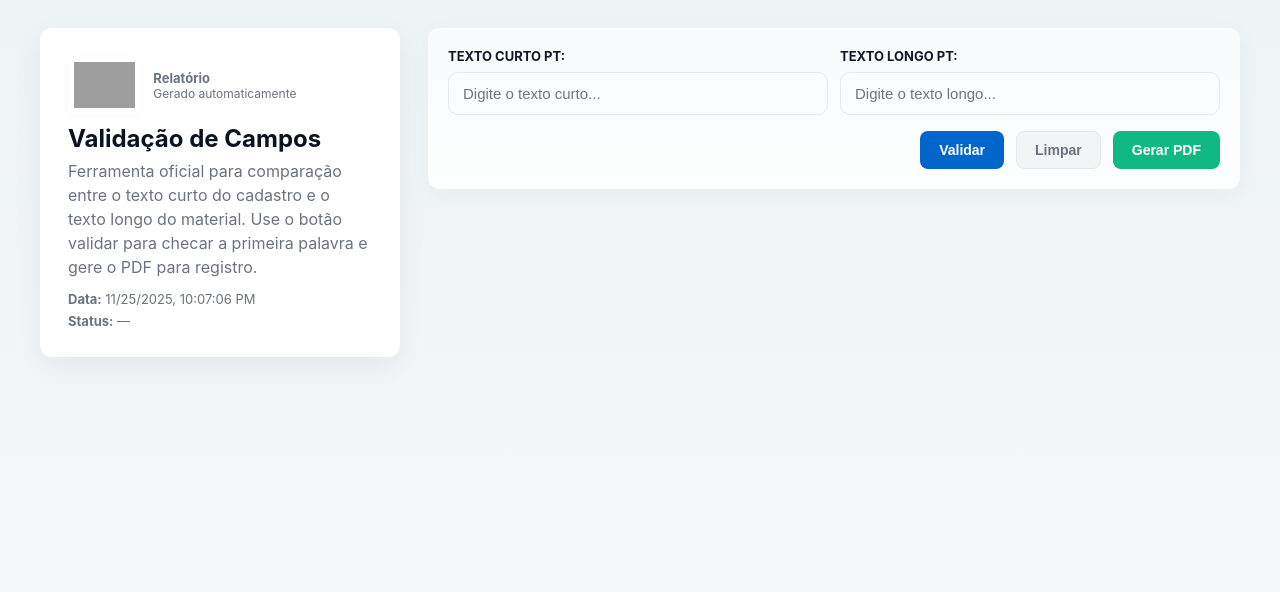
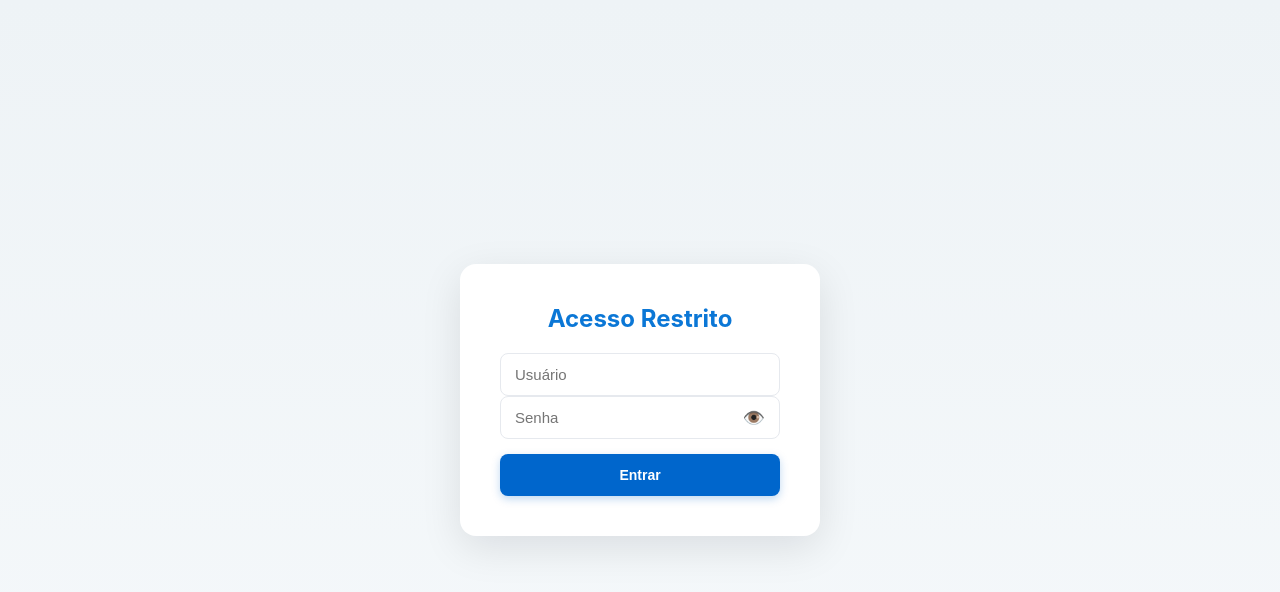
Before and after one commit to thiagodiassouza6-cyber/Valida-o-texto-curto-longo-PT, a plain HTML site: page index.html in a window 1280 px wide. Drawn offline with nearby package versions, Linux system fonts and the light colour scheme; grey boxes are pictures that could not be loaded.

Commit message:
Update index.html
Login e senha

```diff
--- a/index.html
+++ b/index.html
@@ -1,7 +1,7 @@
 <!DOCTYPE html>
 <html>
 <head>
-<title>Validação de Campos — Simplificada</title>
+<title>Validação de Campos — Acesso Restrito</title>
 <script src="https://cdnjs.cloudflare.com/ajax/libs/html2canvas/1.4.1/html2canvas.min.js"></script>
 <script src="https://cdnjs.cloudflare.com/ajax/libs/jspdf/2.5.1/jspdf.umd.min.js"></script>
 
@@ -15,44 +15,141 @@
     --success:#16a34a;
     --danger:#dc2626;
     --radius:12px;
+    --shadow-light: 0 4px 12px rgba(2,6,23,0.05);
+    --shadow-strong: 0 12px 40px rgba(2,6,23,0.1);
   }
 
   *{box-sizing:border-box}
-  html,body{height:100%}
+  html,body{height:100%;}
   body{
     margin:0;
     font-family: "Inter", Arial, sans-serif;
     background: linear-gradient(180deg,var(--bg), #f7fafc 120%);
     color:#111827;
     padding:28px;
+    position: relative;
+    overflow-x: hidden;
   }
 
-  /* Layout */
+  /* ------------------------------------- */
+  /* ESTILOS DA TELA DE LOGIN */
+  /* ------------------------------------- */
+  #login-overlay{
+    position: fixed;
+    top: 0; left: 0; right: 0; bottom: 0;
+    background: linear-gradient(180deg, var(--bg), #f7fafc 120%);
+    display: flex;
+    justify-content: center;
+    align-items: center;
+    z-index: 1000;
+  }
+  .login-card{
+    background: var(--card);
+    padding: 40px;
+    border-radius: 16px;
+    box-shadow: var(--shadow-strong);
+    width: 360px;
+    text-align: center;
+  }
+  .login-card h2{
+    margin-top: 0;
+    font-size: 24px;
+    color: var(--accent-2);
+  }
+  .login-card input[type="text"],
+  .login-card input[type="password"]{
+    width: 100%;
+    padding: 12px 14px;
+    /* margin-bottom: 15px; removido daqui */
+    border-radius: 8px;
+    border: 1px solid #e6e9ee;
+    font-size: 15px;
+  }
+
+  /* NOVO: Container para o campo de senha + olho */
+  .password-container {
+      position: relative;
+      width: 100%;
+      margin-bottom: 15px; /* Margem aplicada ao container */
+  }
+
+  /* NOVO: Ícone de olho/cadeado */
+  .toggle-password {
+      position: absolute;
+      right: 15px;
+      top: 50%;
+      transform: translateY(-50%);
+      cursor: pointer;
+      color: var(--muted);
+      font-size: 18px;
+      transition: color 0.2s;
+      user-select: none;
+  }
+  .toggle-password:hover {
+      color: var(--accent);
+  }
+
+  .login-card button{
+    width: 100%;
+    padding: 12px;
+    font-weight: 700;
+  }
+  .login-card .error-msg {
+    color: var(--danger);
+    font-size: 14px;
+    margin-top: 10px;
+    display: none;
+  }
+
+  /* ------------------------------------- */
+  /* ESTILOS DA PÁGINA PRINCIPAL */
+  /* ------------------------------------- */
+
   .wrap{
-    display:grid;
+    display: none;
     grid-template-columns: 360px 1fr;
     gap:28px;
     align-items:start;
     max-width:1200px;
     margin:0 auto;
+    position: relative;
+    z-index: 10;
+  }
+
+  .abstract-bg-logo {
+      position: fixed;
+      bottom: -180px;
+      right: -180px;
+      width: 700px;
+      height: auto;
+      opacity: 0.12;
+      filter: blur(4px) grayscale(100%);
+      pointer-events: none;
+      z-index: 0;
+      transform: rotate(-10deg);
   }
 
   .card-left{
     background:var(--card);
     border-radius:var(--radius);
     padding:28px;
-    box-shadow: 0 10px 30px rgba(2,6,23,0.06);
+    box-shadow: var(--shadow-strong);
     min-height:220px;
+    position: relative;
+    z-index: 1;
   }
   .card-left .title{ font-size:24px; margin:10px 0 6px; font-weight:700; color:#0b1220; }
   .card-left .desc{ color:var(--muted); line-height:1.5; margin-bottom:12px; }
   .meta{ margin-top:12px; font-size:13px; color:var(--muted) }
 
   .card-right{
-    background: linear-gradient(180deg, rgba(255,255,255,0.6), rgba(255,255,255,0.9));
+    background: linear-gradient(180deg, rgba(255,255,255,0.7), rgba(255,255,255,0.95));
     padding:20px;
     border-radius:12px;
-    box-shadow: inset 0 1px 0 rgba(255,255,255,0.6), 0 6px 24px rgba(2,6,23,0.04);
+    box-shadow: inset 0 1px 0 rgba(255,255,255,0.6), var(--shadow-light);
+    backdrop-filter: blur(4px);
+    position: relative;
+    z-index: 1;
   }
 
   form .row{
@@ -80,13 +177,14 @@
     border:1px solid #e6e9ee;
     font-size:15px;
     color:#0f172a;
-    background:transparent;
-    transition:box-shadow .15s, border-color .15s;
+    background:#ffffff90;
+    transition:box-shadow .2s, border-color .2s;
   }
   input[type="text"]:focus{
     outline:none;
     border-color: var(--accent-2);
-    box-shadow:0 6px 18px rgba(11,119,214,0.12);
+    box-shadow:0 0 0 3px rgba(0,102,204,0.1), 0 6px 18px rgba(11,119,214,0.12);
+    background:#fff;
   }
 
   .actions{
@@ -96,7 +194,6 @@
     margin-top:4px;
   }
 
-  /* Botões */
   .btn{
     padding:10px 18px;
     font-size:14px;
@@ -104,14 +201,18 @@
     border-radius:8px;
     cursor:pointer;
     border:1px solid transparent;
-    transition:background-color .15s, opacity .15s;
+    transition:background-color .2s, opacity .2s, box-shadow .2s, transform .1s;
   }
-  .btn-validate{ background:var(--accent); color:white; }
-  .btn-validate:hover{ background:var(--accent-2) }
-  .btn-clear{ background:#f3f4f6; color:var(--muted); border-color:#e6e9ee; }
+  .btn:active{ transform: translateY(1px); }
+
+  .btn-validate{ background:var(--accent); color:white; box-shadow:0 3px 8px rgba(0,102,204,0.25); }
+  .btn-validate:hover{ background:var(--accent-2); box-shadow:0 4px 10px rgba(0,102,204,0.35); }
+
+  .btn-clear{ background:#f3f4f6; color:var(--muted); border-color:#e6e9ee; box-shadow:var(--shadow-light); }
   .btn-clear:hover{ background:#e5e7eb; }
-  .btn-pdf{ background:#10b981; color:white; }
-  .btn-pdf:hover{ background:#059669; }
+
+  .btn-pdf{ background:#10b981; color:white; box-shadow:0 3px 8px rgba(16,185,129,0.25); }
+  .btn-pdf:hover{ background:#059669; box-shadow:0 4px 10px rgba(16,185,129,0.35); }
 
 
   .message{
@@ -129,12 +230,33 @@
     .card-left{ order:2 }
     .card-right{ order:1 }
     .controls{ display:none }
+    .abstract-bg-logo{ display:none; }
   }
 </style>
 </head>
 <body>
 
-  <div class="wrap">
+  <div id="login-overlay">
+    <div class="login-card">
+        <h2>Acesso Restrito</h2>
+        <form onsubmit="event.preventDefault(); checkLogin();">
+            <input type="text" id="username" placeholder="Usuário" required>
+
+            <div class="password-container">
+                <input type="password" id="password" placeholder="Senha" required>
+                <span class="toggle-password" onclick="togglePasswordVisibility()">👁️</span>
+            </div>
+
+            <button type="submit" class="btn btn-validate">Entrar</button>
+            <div id="login-error" class="error-msg">Usuário ou senha incorretos.</div>
+        </form>
+    </div>
+  </div>
+
+
+  <img src="robozinho_abstrato.png" class="abstract-bg-logo" alt="Padrão Abstrato Robozinho">
+
+  <div class="wrap" id="main-content">
     <aside class="card-left" id="cardToPrint">
       <div style="display:flex; gap:12px; align-items:center;">
         <img src="https://www.citypng.com/public/uploads/preview/nestle-logo-black-image-png-701751694709065phkqydygvl.png" alt="Nestlé Logo" style="height:58px; border-radius:6px; background:white; padding:6px; box-shadow:0 2px 8px rgba(2,6,23,0.03);">
@@ -179,7 +301,43 @@
   </div>
 
 <script>
-  // meta data
+  // Variáveis de Login
+  const CORRECT_USER = 'mmd-indireto';
+  const CORRECT_PASS = '@12345#';
+
+  function checkLogin() {
+      const user = document.getElementById('username').value;
+      const pass = document.getElementById('password').value;
+      const errorMsg = document.getElementById('login-error');
+
+      if (user === CORRECT_USER && pass === CORRECT_PASS) {
+          // Acesso concedido
+          document.getElementById('login-overlay').style.display = 'none';
+          document.getElementById('main-content').style.display = 'grid'; // Mostra o conteúdo
+          errorMsg.style.display = 'none';
+      } else {
+          // Erro no login
+          errorMsg.style.display = 'block';
+      }
+  }
+
+  // NOVO: Função para mostrar/esconder senha
+  function togglePasswordVisibility() {
+      const passwordField = document.getElementById('password');
+      const toggleIcon = document.querySelector('.toggle-password');
+
+      if (passwordField.type === 'password') {
+          passwordField.type = 'text';
+          toggleIcon.innerText = '🔒'; // Mostra o cadeado (ou outro ícone de segurança)
+      } else {
+          passwordField.type = 'password';
+          toggleIcon.innerText = '👁️'; // Mostra o olho
+      }
+  }
+
+
+  // Geração de Data e Funções de Validação/PDF (Código original mantido)
+
   document.getElementById('metaData').innerText = new Date().toLocaleString();
 
   function validarCampos(){
@@ -242,7 +400,7 @@
       if(imgHeight <= (pageHeight - margin*2)){
         pdf.addImage(imgData, 'PNG', margin, margin, imgWidth, imgHeight);
       } else {
-        // Lógica para múltiplas páginas, caso o card seja muito grande
+        // Lógica para múltiplas páginas
         let remainingHeight = canvas.height;
         let position = 0;
         const pageCanvas = document.createElement('canvas');
```
